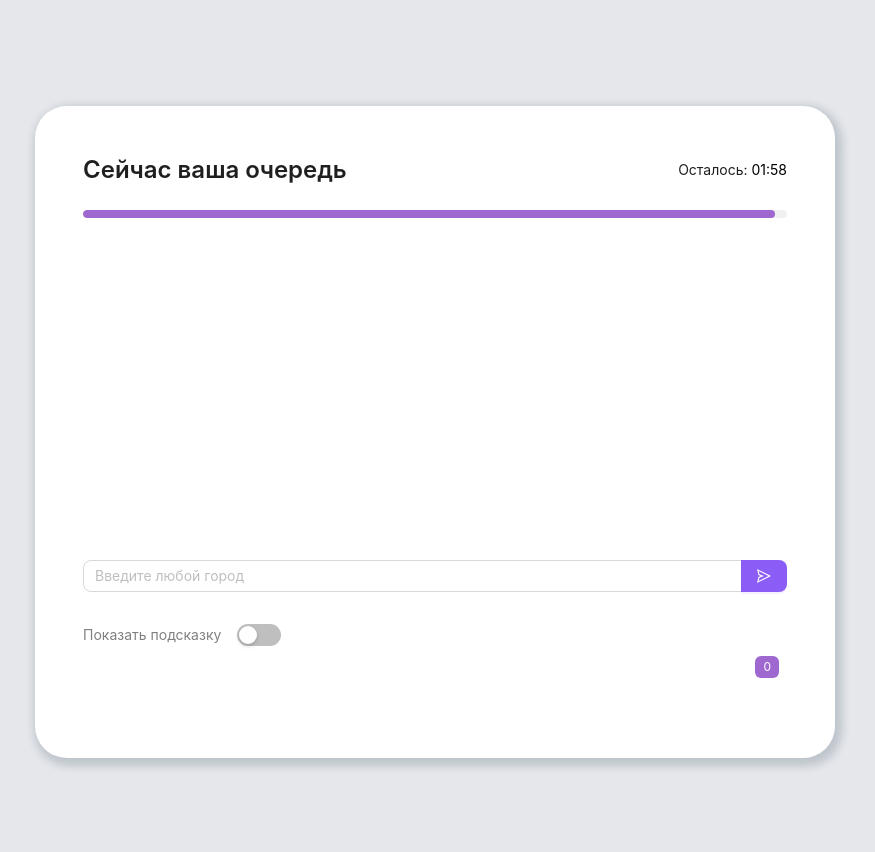
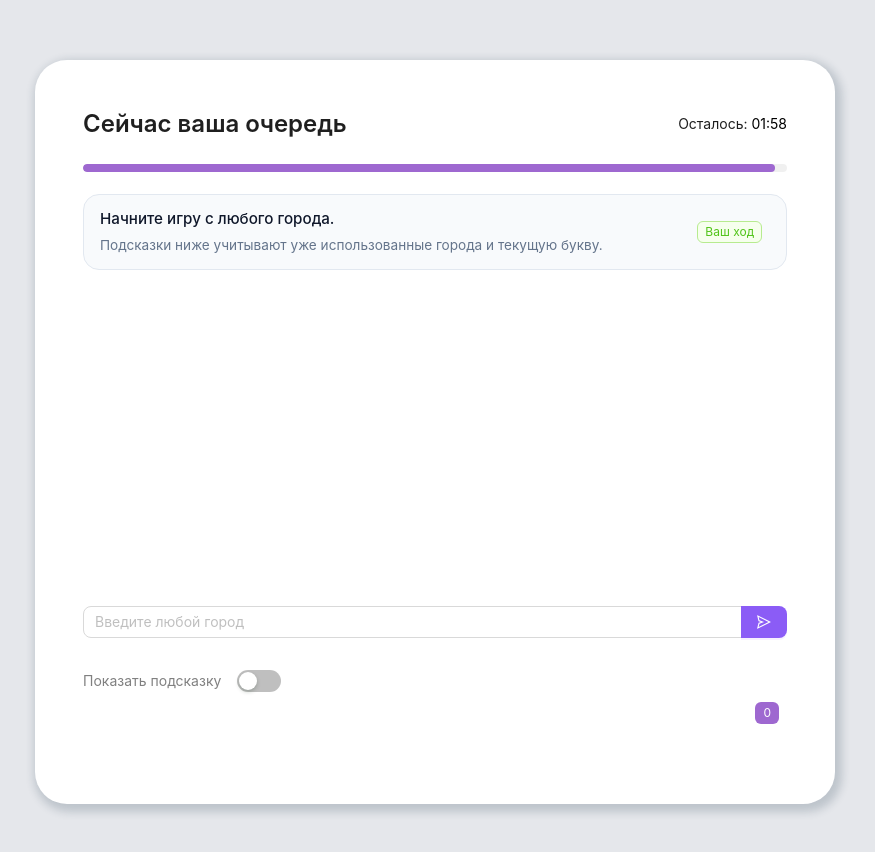
Before and after one commit to SemenKr/cities-game, a React (Vite) app: page / in a window 1280 px wide. Both pictures are taken after a click on the button "Начать игру". Shown: the top 852 px of the page, without its empty margins (205-1080 px from the left). Built offline with nearby package versions, Linux system fonts and the light colour scheme.

Commit message:
Add computer thinking state to game UI

```diff
--- a/src/Screens/PlayerPage/PlayerPage.module.scss
+++ b/src/Screens/PlayerPage/PlayerPage.module.scss
@@ -13,6 +13,56 @@
 
 .content {
   padding-top: 1rem;
+}
+
+.statusBar {
+  display: flex;
+  align-items: center;
+  justify-content: space-between;
+  gap: 1rem;
+  margin-top: 1rem;
+  padding: 0.85rem 1rem;
+  border-radius: 1rem;
+  background: #f8fafc;
+  border: 1px solid #e2e8f0;
+}
+
+.statusMeta {
+  display: grid;
+  gap: 0.25rem;
+}
+
+.statusText {
+  color: #0f172a;
+  font-size: 0.95rem;
+  font-weight: 500;
+}
+
+.statusHint {
+  color: #64748b;
+  font-size: 0.85rem;
+}
+
+.thinkingInline {
+  display: inline-flex;
+  align-items: center;
+  gap: 0.35rem;
+}
+
+.thinkingInline span {
+  width: 0.4rem;
+  height: 0.4rem;
+  border-radius: 999px;
+  background: #7c3aed;
+  animation: pulse 0.9s infinite ease-in-out;
+}
+
+.thinkingInline span:nth-child(2) {
+  animation-delay: 0.15s;
+}
+
+.thinkingInline span:nth-child(3) {
+  animation-delay: 0.3s;
 }
 
 .footer {
@@ -37,6 +87,11 @@
     font-size: 1.25rem !important;
   }
 
+  .statusBar {
+    align-items: flex-start;
+    flex-direction: column;
+  }
+
   .footer {
     padding-top: 1.5rem;
   }
@@ -47,3 +102,16 @@
     align-self: flex-start;
   }
 }
+
+@keyframes pulse {
+  0%,
+  100% {
+    transform: translateY(0);
+    opacity: 0.45;
+  }
+
+  50% {
+    transform: translateY(-0.18rem);
+    opacity: 1;
+  }
+}
--- a/src/Screens/PlayerPage/PlayerPage.tsx
+++ b/src/Screens/PlayerPage/PlayerPage.tsx
@@ -159,6 +159,13 @@ export const PlayerPage: FC<{
         }
     };
 
+    const isComputerThinking = currentTurn === Turn.Computer;
+    const statusText = isComputerThinking
+        ? `Компьютер подбирает ответ на букву "${lastLetter}".`
+        : lastLetter
+            ? `Введите город на букву "${lastLetter}".`
+            : 'Начните игру с любого города.';
+
     return (
         <>
             <Header className={styles.header}>
@@ -177,9 +184,32 @@ export const PlayerPage: FC<{
                 showInfo={false}
                 strokeColor={'#9e68d0'}
             />
+            <div className={styles.statusBar}>
+                <div className={styles.statusMeta}>
+                    <div className={styles.statusText}>{statusText}</div>
+                    <div className={styles.statusHint}>
+                        {isComputerThinking ? (
+                            <span className={styles.thinkingInline} aria-hidden="true">
+                                <span />
+                                <span />
+                                <span />
+                            </span>
+                        ) : (
+                            'Подсказки ниже учитывают уже использованные города и текущую букву.'
+                        )}
+                    </div>
+                </div>
+                <Tag color={isComputerThinking ? 'processing' : 'success'}>
+                    {isComputerThinking ? 'Компьютер думает' : 'Ваш ход'}
+                </Tag>
+            </div>
 
             <Content className={styles.content}>
-                <Chat usedCities={usedCities} />
+                <Chat
+                    usedCities={usedCities}
+                    isComputerThinking={isComputerThinking}
+                    pendingLetter={lastLetter}
+                />
             </Content>
             <Footer className={styles.footer}>
                 <CityInput
--- a/src/components/Chat.module.scss
+++ b/src/components/Chat.module.scss
@@ -35,3 +35,58 @@
     }
   }
 }
+
+.typingItem {
+  align-self: flex-end;
+}
+
+.typingBubble {
+  display: grid;
+  gap: 0.45rem;
+  max-width: 18rem;
+  padding: 0.75rem 0.9rem;
+  border-radius: 12px 12px 0 12px;
+  background: linear-gradient(135deg, #8B5CF6, #7C3AED);
+  color: #ffffff;
+
+  small {
+    opacity: 0.9;
+    line-height: 1.2;
+  }
+}
+
+.typingDots {
+  display: inline-flex;
+  align-items: center;
+  gap: 0.35rem;
+
+  span {
+    width: 0.45rem;
+    height: 0.45rem;
+    padding: 0;
+    border-radius: 999px;
+    background: rgba(255, 255, 255, 0.95);
+    animation: pulse 0.9s infinite ease-in-out;
+  }
+
+  span:nth-child(2) {
+    animation-delay: 0.15s;
+  }
+
+  span:nth-child(3) {
+    animation-delay: 0.3s;
+  }
+}
+
+@keyframes pulse {
+  0%,
+  100% {
+    transform: translateY(0);
+    opacity: 0.45;
+  }
+
+  50% {
+    transform: translateY(-0.2rem);
+    opacity: 1;
+  }
+}
--- a/src/components/Chat.tsx
+++ b/src/components/Chat.tsx
@@ -3,9 +3,11 @@ import styles from './Chat.module.scss';
 
 interface ChatProps {
     usedCities: string[];
+    isComputerThinking: boolean;
+    pendingLetter: string;
 }
 
-const Chat: FC<ChatProps> = ({ usedCities }) => {
+const Chat: FC<ChatProps> = ({ usedCities, isComputerThinking, pendingLetter }) => {
     const chatRef = useRef<HTMLDivElement>(null);
 
     useEffect(() => {
@@ -22,6 +24,20 @@ const Chat: FC<ChatProps> = ({ usedCities }) => {
                         <span>{city}</span>
                     </li>
                 ))}
+                {isComputerThinking && (
+                    <li className={styles.typingItem}>
+                        <div className={styles.typingBubble}>
+                            <div className={styles.typingDots} aria-hidden="true">
+                                <span />
+                                <span />
+                                <span />
+                            </div>
+                            <small>
+                                Компьютер думает{pendingLetter ? ` над городом на "${pendingLetter}"` : '...'}
+                            </small>
+                        </div>
+                    </li>
+                )}
             </ul>
         </div>
     );
```
